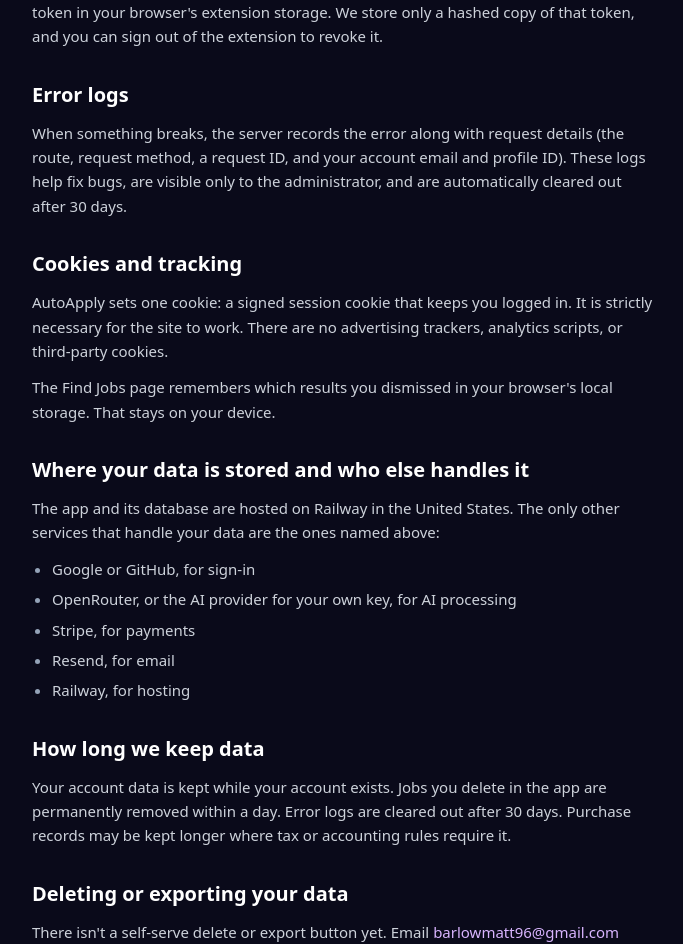
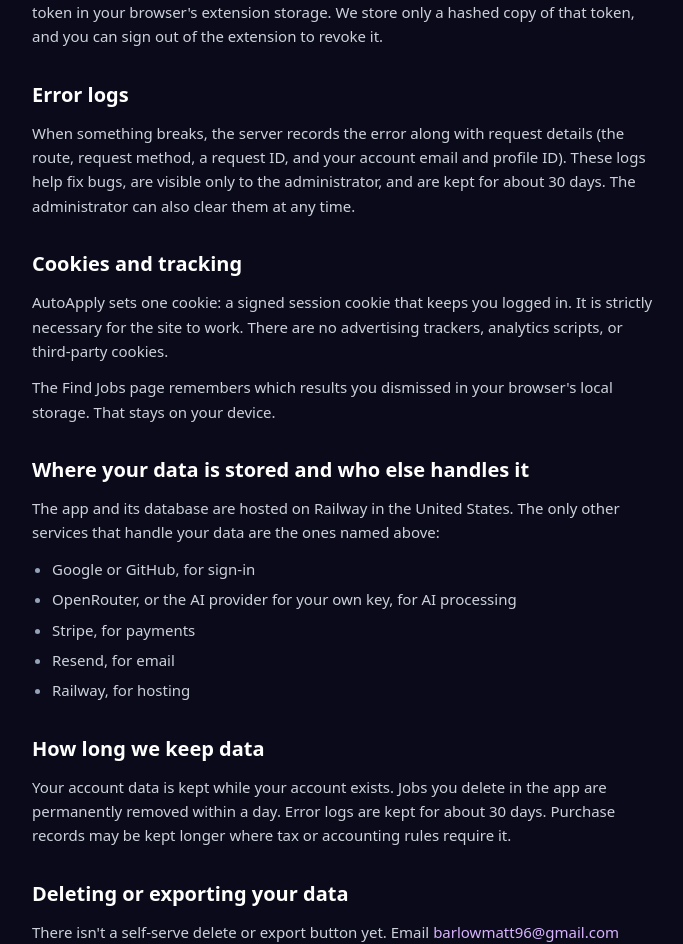
Before and after one commit to thebarlow/AutoApply, a React (Vite) app in the folder react-dashboard/: page /privacy in a window 1280 px wide. Shown: the part 1829-2773 px from the top of the page, without its empty margins (296-979 px from the left). Built offline with nearby package versions, Linux system fonts and the light colour scheme; no server answers.

Commit message:
[fix] Describe error-log retention accurately in the privacy policy

```diff
--- a/react-dashboard/src/components/legal/Privacy.jsx
+++ b/react-dashboard/src/components/legal/Privacy.jsx
@@ -114,8 +114,8 @@ export default function Privacy() {
         <p>
           When something breaks, the server records the error along with request details (the
           route, request method, a request ID, and your account email and profile ID). These
-          logs help fix bugs, are visible only to the administrator, and are automatically cleared
-          out after 30 days.
+          logs help fix bugs, are visible only to the administrator, and are kept for about 30 days.
+          The administrator can also clear them at any time.
         </p>
       </Section>
 
@@ -148,7 +148,7 @@ export default function Privacy() {
       <Section title="How long we keep data">
         <p>
           Your account data is kept while your account exists. Jobs you delete in the app are
-          permanently removed within a day. Error logs are cleared out after 30 days. Purchase
+          permanently removed within a day. Error logs are kept for about 30 days. Purchase
           records may be kept longer where tax or accounting rules require it.
         </p>
       </Section>
```
